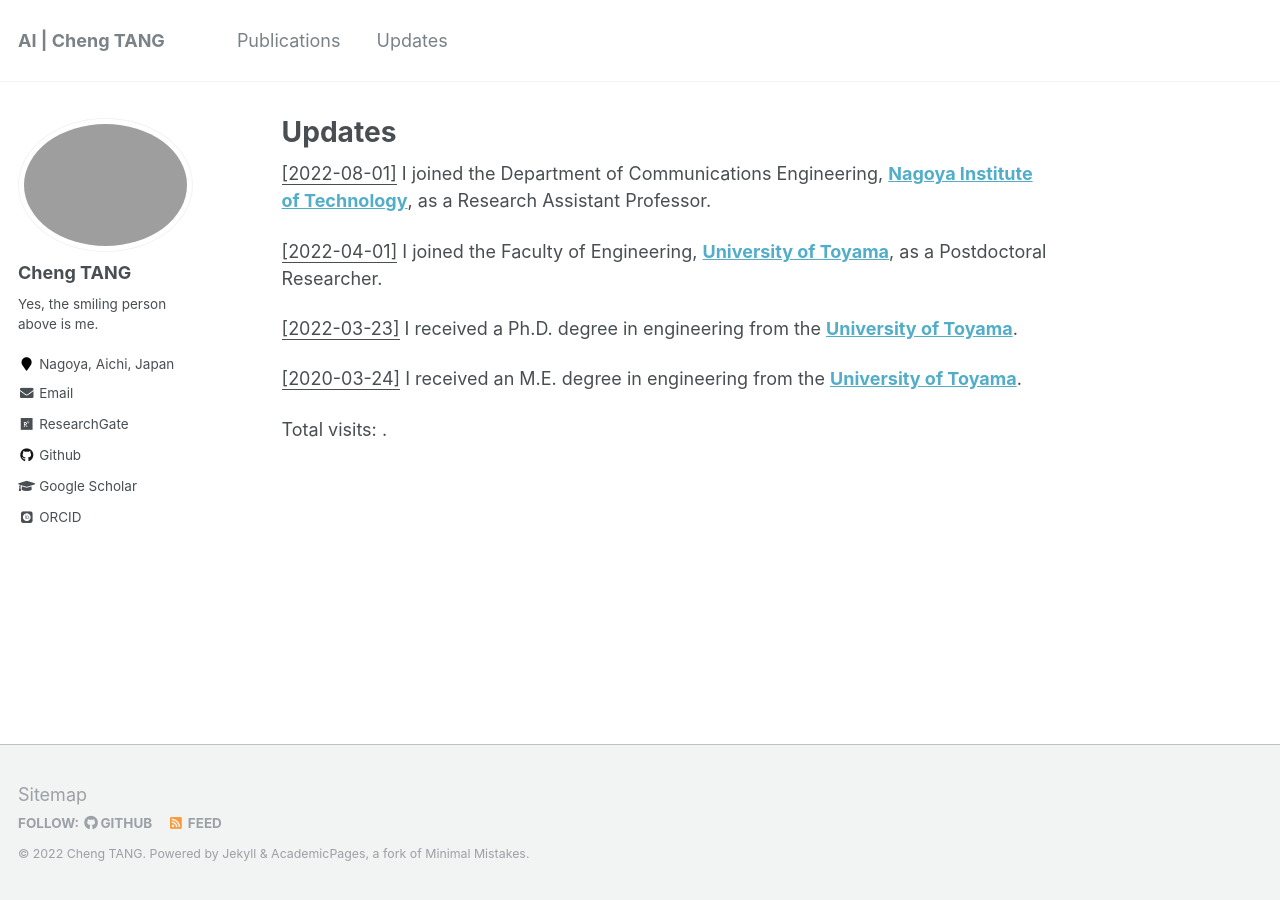
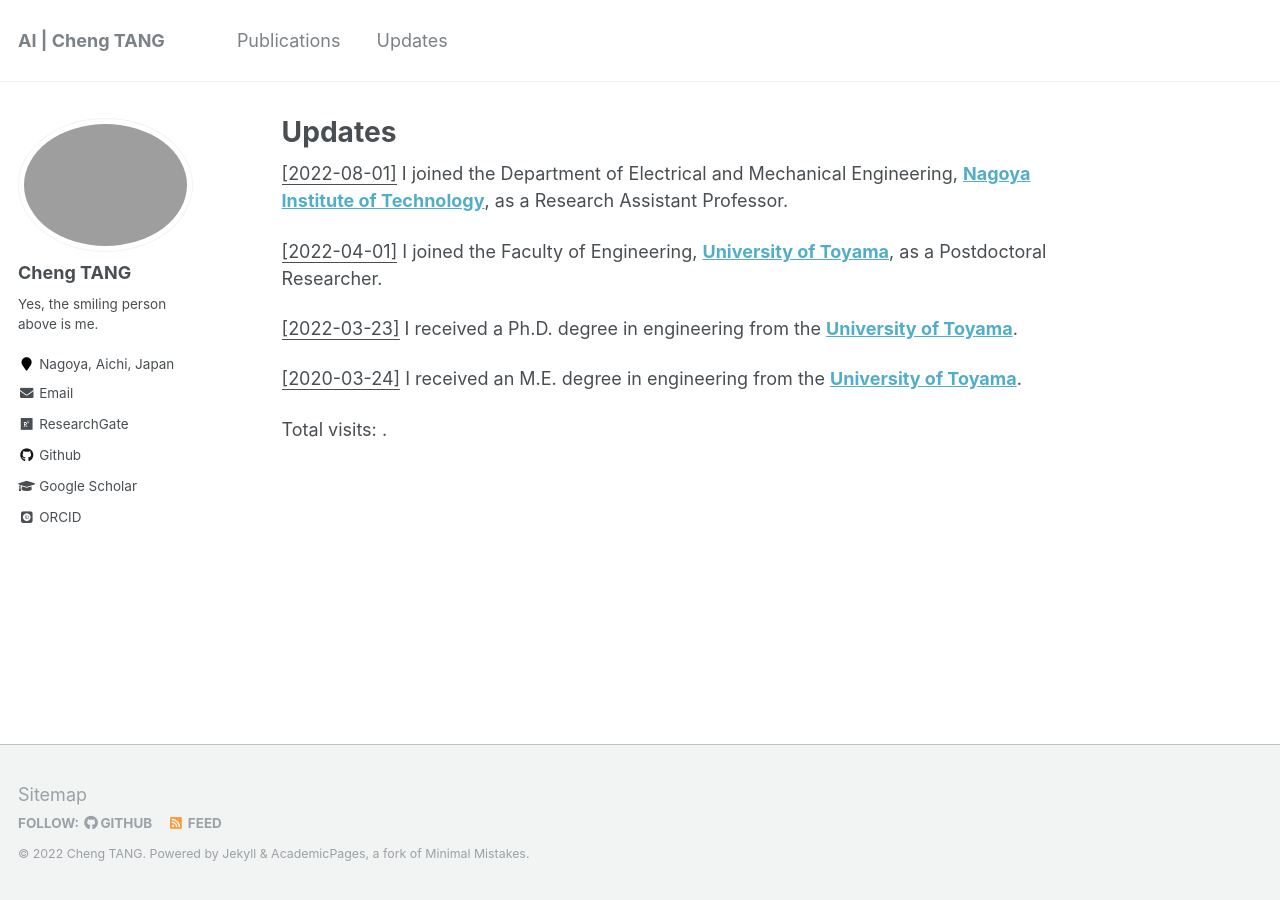
Before and after one commit to ChengTANG-AI/chengtang-ai.github.io, a Jekyll site: the page built from _pages/updates.md, in a window 1280 px wide. Built offline with Jekyll 4.4.1, drawn with Linux system fonts in a browser that asks for light colours; some web fonts are replaced; comment, search, counter and statistics services are not loaded.

Commit message:
Update updates.md

```diff
--- a/_pages/updates.md
+++ b/_pages/updates.md
@@ -9,7 +9,7 @@
 
 
 
-<u>[2022-08-01]</u> I joined the Department of Communications Engineering, **[Nagoya Institute of Technology](https://www.nitech.ac.jp/)**, as a Research Assistant Professor.
+<u>[2022-08-01]</u> I joined the Department of Electrical and Mechanical Engineering, **[Nagoya Institute of Technology](https://www.nitech.ac.jp/)**, as a Research Assistant Professor.
 
 <u>[2022-04-01]</u> I joined the Faculty of Engineering, **[University of Toyama](https://www.u-toyama.ac.jp/)**, as a Postdoctoral Researcher.
 
```
